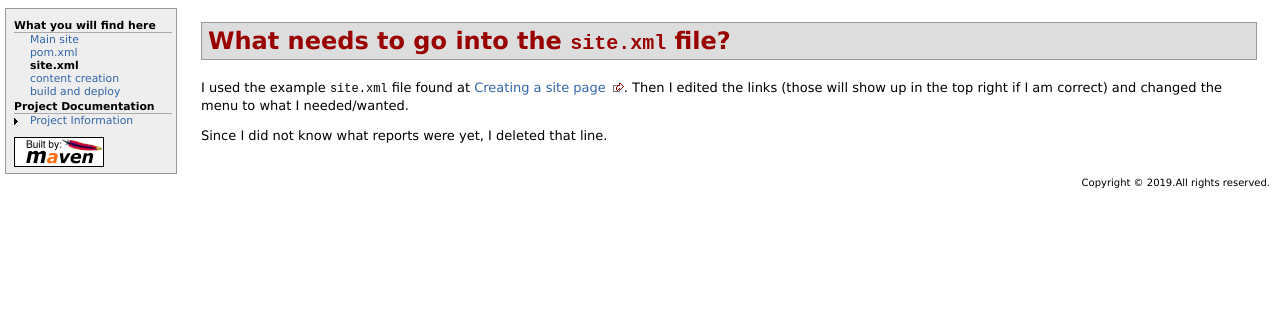
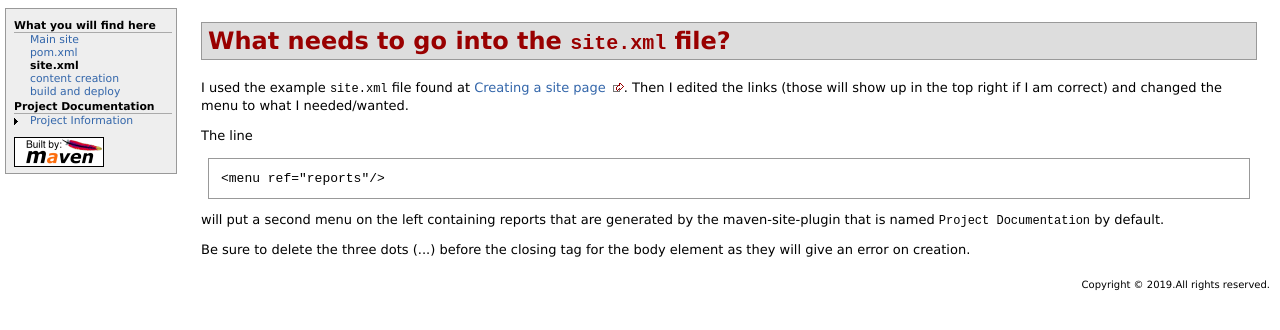
Before and after one commit to thortiede/github-pages-with-maven-example, a plain HTML site: page docs/sitexml.html in a window 1280 px wide. Shown: the part 322-652 px from the top of the page. Drawn offline with Linux system fonts and the light colour scheme.

Commit message:
Update sitexml page to include reports

```diff
--- a/docs/sitexml.html
+++ b/docs/sitexml.html
@@ -56,7 +56,11 @@
 <div class="section">
 <h2><a name="What_needs_to_go_into_the_site.xml_file"></a>What needs to go into the <tt>site.xml</tt> file?</h2>
 <p>I used the example <tt>site.xml</tt> file found at <a class="externalLink" href="https://maven.apache.org/guides/mini/guide-site.html">Creating a site page</a>. Then I edited the links (those will show up in the top right if I am correct) and changed the menu to what I needed/wanted.</p>
-<p>Since I did not know what reports were yet, I deleted that line.</p></div>
+<p>The line </p>
+<div class="source">
+<pre>&lt;menu ref=&quot;reports&quot;/&gt;</pre></div>
+<p>will put a second menu on the left containing reports that are generated by the maven-site-plugin that is named <tt>Project Documentation</tt> by default.</p>
+<p>Be sure to delete the three dots (...) before the closing tag for the body element as they will give an error on creation.</p></div>
       </div>
     </div>
     <div class="clear">
```
Also changed, not shown: 1 other file.
